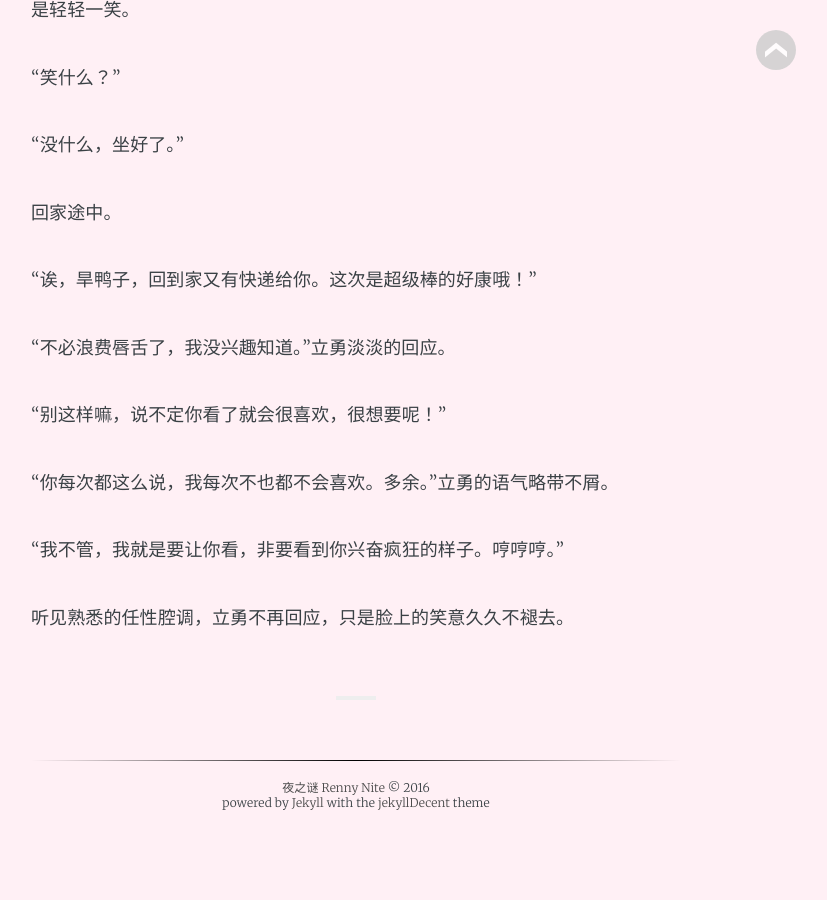
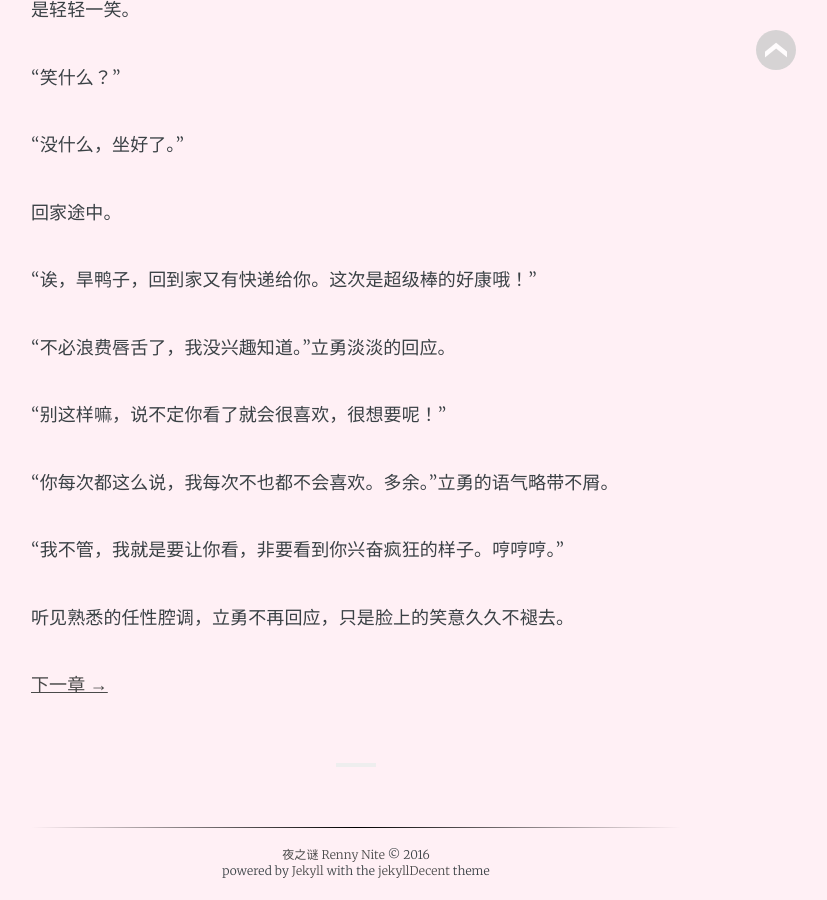
Before and after one commit to RennyNite0924/RennyNite0924.github.io, a Jekyll site: the page built from _posts/2014-05-09-the-sins-of-love-05.md, in a window 1280 px wide and 900 px high, scrolled down 1475 px. Shown: the whole window, without its empty margins (284-1111 px from the left). Built offline with Jekyll 4.4.1, drawn with Linux system fonts in a browser that asks for light colours; nearby versions of some CDN libraries; some web fonts are replaced; before the commit the page ends 2307 px from its top, so only the background shows below that.

Commit message:
Creating link to next chapter (05 to 06)

```diff
--- a/_posts/2014-05-09-the-sins-of-love-05.md
+++ b/_posts/2014-05-09-the-sins-of-love-05.md
@@ -41,3 +41,5 @@
 “我不管，我就是要让你看，非要看到你兴奋疯狂的样子。哼哼哼。”
 
 听见熟悉的任性腔调，立勇不再回应，只是脸上的笑意久久不褪去。
+
+[下一章 →](/novels/2014/05/10/the-sins-of-love-06.html)
```
